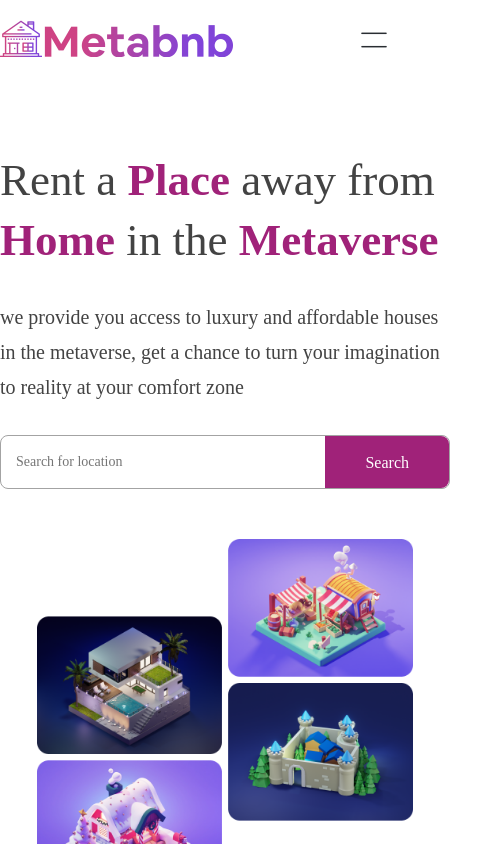
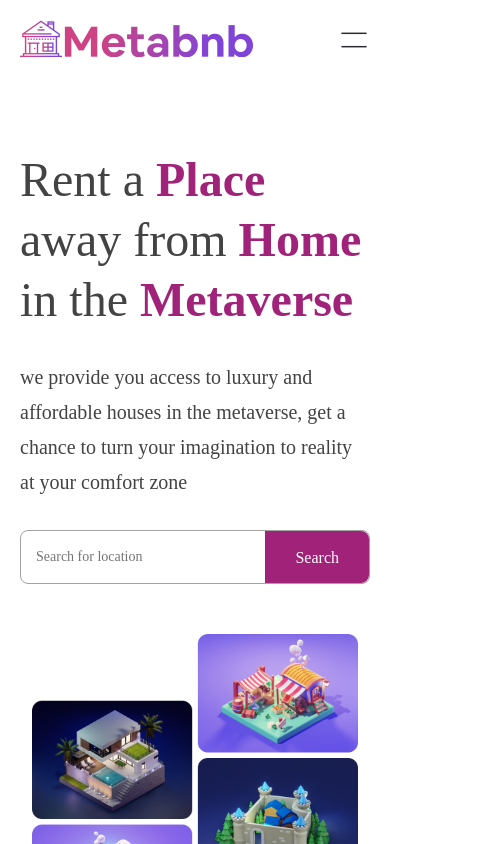
Before and after one commit to HiZeek/Metabnb, a React (Create React App) app: page / in a window 390 px wide. Shown: the top 844 px of the page, 504 px wide, since content can reach past the window. Built offline with nearby package versions, Linux system fonts and the light colour scheme; the HTML template or start-up script is replaced by a standard one; a web font is replaced by a local one.

Commit message:
home responsiveness

```diff
--- a/src/App.js
+++ b/src/App.js
@@ -15,7 +15,6 @@ function App() {
 
   const hideConnectWallet = () => {
     setConnectWallet(false);
-    console.log('worked');
   };
 
   return (
--- a/src/layout/Header.js
+++ b/src/layout/Header.js
@@ -38,8 +38,8 @@ const Header = (props) => {
             </Link>
             <Link to="/">Home</Link>
             <Link to="/place-to-stay">Place to stay</Link>
-            <a href="#nfts">NFTs</a>
-            <a href="#community">Community</a>
+            <a href="#nfts" onClick={() => setToggle(false)}>NFTs</a>
+            <a href="#community" onClick={() => setToggle(false)}>Community</a>
             <Button
               className="header-btn-mobile"
               onClick={() => {
--- a/src/style/Brands.css
+++ b/src/style/Brands.css
@@ -1,6 +1,6 @@
 .brands-section {
   background: var(--major-background-color);
-  padding: 20px 0;
+  padding: 20px;
   overflow: hidden;
   margin: auto;
 }
@@ -38,11 +38,7 @@
 } */
 
 /* For medium devices */
-/* @media screen and (max-width: 768px) {
-
-} */
-
-@media screen and (max-width: 576px) {
+@media screen and (max-width: 768px) {
   .brand-container {
     animation: scroll 10s linear infinite;
     width: 250px;
@@ -63,10 +59,10 @@
     margin-right: 100px;
   }
 
-  .nft-about-img {
-    width: 504px;
-    height: 374.85px;
-  }
+}
+
+@media screen and (max-width: 576px) {
+
 }
 
 
--- a/src/style/Container.css
+++ b/src/style/Container.css
@@ -7,13 +7,17 @@
 /* Large Screens */
 @media screen and (max-width: 1250px) {
   .container {
-    max-width: 992px;
-  margin: 0 auto;
-
+    max-width: 1100px;
   }
 }
 
-@media screen and (max-width: 992px) {
+@media screen and (max-width: 1100px) {
+  .container {
+    max-width: 992px;
+  }
+}
+
+@media screen and (max-width: 920px) {
   .container {
     max-width: 768px;
   }
@@ -22,19 +26,25 @@
 /* For medium devices */
 @media screen and (max-width: 768px) {
   .container {
-    max-width: 576px;
+    max-width: 650px;
   }
 }
 
 @media screen and (max-width: 576px) {
   .container {
-    max-width: 500px;
+    max-width: 450px;
   }
 }
 
 /* For small devices */
+@media screen and (max-width: 450px) {
+  .container {
+    max-width: 350px;
+  }
+}
+
 @media screen and (max-width: 350px) {
   .container {
-    max-width: 250px;
+    max-width: 300px;
   }
 }
--- a/src/style/Footer.css
+++ b/src/style/Footer.css
@@ -1,6 +1,6 @@
 footer {
   background: var(--footer-background-color);
-  padding: 80px 0;
+  padding: 80px 20px;
   color: var(--white-color);
 }
 
@@ -65,11 +65,7 @@ footer {
 } */
 
 /* For medium devices */
-/* @media screen and (max-width: 768px) {
-
-} */
-
-@media screen and (max-width: 576px) {
+@media screen and (max-width: 768px) {
   .footer-container {
     display: grid;
     gap: 30px;
@@ -97,6 +93,10 @@ footer {
   }
 }
 
+@media screen and (max-width: 576px) {
+
+}
+
 /* For small devices */
 /* @media screen and (max-width: 350px) {
 
--- a/src/style/Header.css
+++ b/src/style/Header.css
@@ -3,7 +3,7 @@ header {
   position: fixed;
   top: 0;
   left: 0;
-  padding: 20px 0;
+  padding: 20px 20px;
   background-color: #ffffff;
 }
 
@@ -78,22 +78,7 @@ header {
 
 /* BREAKPOINTS */
 /* Large Screens */
-/* @media screen and (max-width: 1250px) {
-}
-
-@media screen and (max-width: 1000px) {
-  .nft-about-img > img {
-    width: 504px;
-    height: 374.85px;
-  }
-} */
-
-/* For medium devices */
-/* @media screen and (max-width: 768px) {
-
-} */
-
-@media screen and (max-width: 576px) {
+ @media screen and (max-width: 920px) {
   .header-navlinks,
   .header-btn {
     display: none;
@@ -137,8 +122,10 @@ header {
 }
 
 /* For small devices */
-/* @media screen and (max-width: 350px) {
-  .container {
-    max-width: 250px;
+@media screen and (max-width: 350px) {
+  .header-logo,
+  .mobile-header-logo {
+    width: 133px;
+    height: auto;
   }
-} */
+}
--- a/src/style/Hero.css
+++ b/src/style/Hero.css
@@ -1,6 +1,6 @@
 .hero-section {
   background: var(--whiteline-background-color);
-  padding: 150px 0 80px;
+  padding: 150px 20px 80px;
 }
 
 .hero-container {
@@ -67,50 +67,30 @@
 
 /* BREAKPOINTS */
 /* Large Screens */
-/* @media screen and (max-width: 1250px) {
+@media screen and (max-width: 1250px) {
+  .hero-about > .hero-text-description {
+    width: 500px;
+  }
+
+  .hero-search {
+    width: 500px;
+  }
+
+  .hero-search > button {
+    padding: 17px 50px;
+  }
 }
 
-@media screen and (max-width: 1000px) {
-  .nft-about-img > img {
-    width: 504px;
-    height: 374.85px;
-  }
-} */
-
-/* For medium devices */
-/* @media screen and (max-width: 768px) {
-
-} */
-
-@media screen and (max-width: 576px) {
-  .hero-container {
-    display: grid;
-    justify-items: center;
-  }
-
+@media screen and (max-width: 1100px) {
   .hero-about > .hero-text {
-    font-size: 45px;
-    line-height: 60px;
+    font-size: 48px;
+    line-height: 59.95px;
   }
 
   .hero-about > .hero-text-description {
     margin: 30px 0;
-    width: 450px;
     font-size: 20px;
     line-height: 35px;
-  }
-
-  .hero-search-container {
-    width: 450px;
-    margin: 0 auto;
-  }
-
-  .hero-search {
-    width: 450px;
-  }
-
-  .hero-search > button {
-    padding: 17px 40px;
   }
 
   .hero-img > img {
@@ -120,9 +100,70 @@
   }
 }
 
+@media screen and (max-width: 920px) {
+  .hero-container {
+    flex-direction: column;
+    align-items: center;
+
+  }
+
+  .hero-about > .hero-text {
+    width: 500px;
+  }
+
+  .hero-about {
+    display: flex;
+    flex-direction: column;
+    align-items: center;
+  }
+}
+
+/* For medium devices */
+
+@media screen and (max-width: 768px) {
+
+  .hero-search {
+    width: 450px;
+  }
+
+  .hero-about > .hero-text {
+    width: auto;
+  }
+
+  .hero-about > .hero-text-description {
+    width: auto;
+  }
+
+
+}
+
 /* For small devices */
-/* @media screen and (max-width: 350px) {
-  .container {
-    max-width: 250px;
+@media screen and (max-width: 450px) {
+  .hero-search {
+    width: 350px;
   }
-} */
+
+  .hero-search > button {
+    padding: 17px 30px;
+  }
+
+  .hero-img > img {
+    width: 326px;
+    height: 309px;
+  }
+}
+
+@media screen and (max-width: 350px) {
+  .hero-section {
+    padding-top: 80px;
+  }
+
+  .hero-about > .hero-text {
+    font-size: 35px;
+    line-height: 45px;
+  }
+
+  .hero-search {
+    width: 290px;
+  }
+}
--- a/src/style/NftSection.css
+++ b/src/style/NftSection.css
@@ -1,6 +1,6 @@
 .nfts {
   background: var(--major-background-color);
-  padding: 120px 0 80px;
+  padding: 120px 20px 80px;
 }
 
 .nft-container {
@@ -46,22 +46,22 @@
 
 /* BREAKPOINTS */
 /* Large Screens */
-/* @media screen and (max-width: 1250px) {
+ @media screen and (max-width: 1250px) {
+  .nft-about-img > img {
+    width: 604px;
+    height: 474.85px;
+  }
 }
 
-@media screen and (max-width: 1000px) {
+@media screen and (max-width: 1100px) {
   .nft-about-img > img {
     width: 504px;
     height: 374.85px;
   }
-} */
+}
 
 /* For medium devices */
-/* @media screen and (max-width: 768px) {
-
-} */
-
-@media screen and (max-width: 576px) {
+@media screen and (max-width: 920px) {
   .nft-container {
     display: grid;
     gap: 50px;
@@ -75,11 +75,41 @@
     font-size: 16px;
   }
 
+  .nft-about-img {
+    display: grid;
+    justify-content: center;
+    width: auto;
+  }
+
   .nft-about-img > img {
     width: 504px;
     height: 374.85px;
   }
+
+  .nft-container > .nft-about-img {
+    justify-content: center;
+  }
 }
+
+@media screen and (max-width: 768px) {
+  .nft-about-img > img {
+    width: 404px;
+    height: 274.85px;
+  }
+}
+
+@media screen and (max-width: 450px) {
+  .nft-about-img > img {
+    width: auto;
+    height: 200px;
+  }
+
+  .nft-about-text > p {
+    width: auto;
+  }
+}
+
+
 
 /* For small devices */
 /* @media screen and (max-width: 350px) {
--- a/src/style/PlaceList.css
+++ b/src/style/PlaceList.css
@@ -49,13 +49,11 @@
 
 /* BREAKPOINTS */
 /* Large Screens */
-/* @media screen and (max-width: 1250px) {
-  .container {
-    max-width: 992px;
-  margin: 0 auto;
-
+@media screen and (max-width: 920px) {
+  .placelist {
+    justify-items: center;
   }
-} */
+}
 
 /* @media screen and (max-width: 992px) {
   .container {
@@ -64,16 +62,14 @@
 } */
 
 /* For medium devices */
-/* @media screen and (max-width: 768px) {
-  .container {
-    max-width: 576px;
-  }
-} */
-
-@media screen and (max-width: 576px) {
+@media screen and (max-width: 768px) {
   .placelist {
     justify-items: center;
   }
+}
+
+@media screen and (max-width: 576px) {
+
 }
 
 /* For small devices */
--- a/src/style/PlaceToStay.css
+++ b/src/style/PlaceToStay.css
@@ -1,5 +1,5 @@
 .place-to-stay-section {
-  padding: 120px 0 80px;
+  padding: 120px 20px 80px;
 }
 
 .place-to-stay-locations {
--- a/src/style/Places.css
+++ b/src/style/Places.css
@@ -1,6 +1,6 @@
 .places-section {
   background: var(--whiteline-background-color);
-  padding: 120px 0 80px;
+  padding: 120px 20px 80px;
 }
 
 .places-container > h2 {
```
Also changed, not shown: src/index.css (line endings or trailing spaces).
